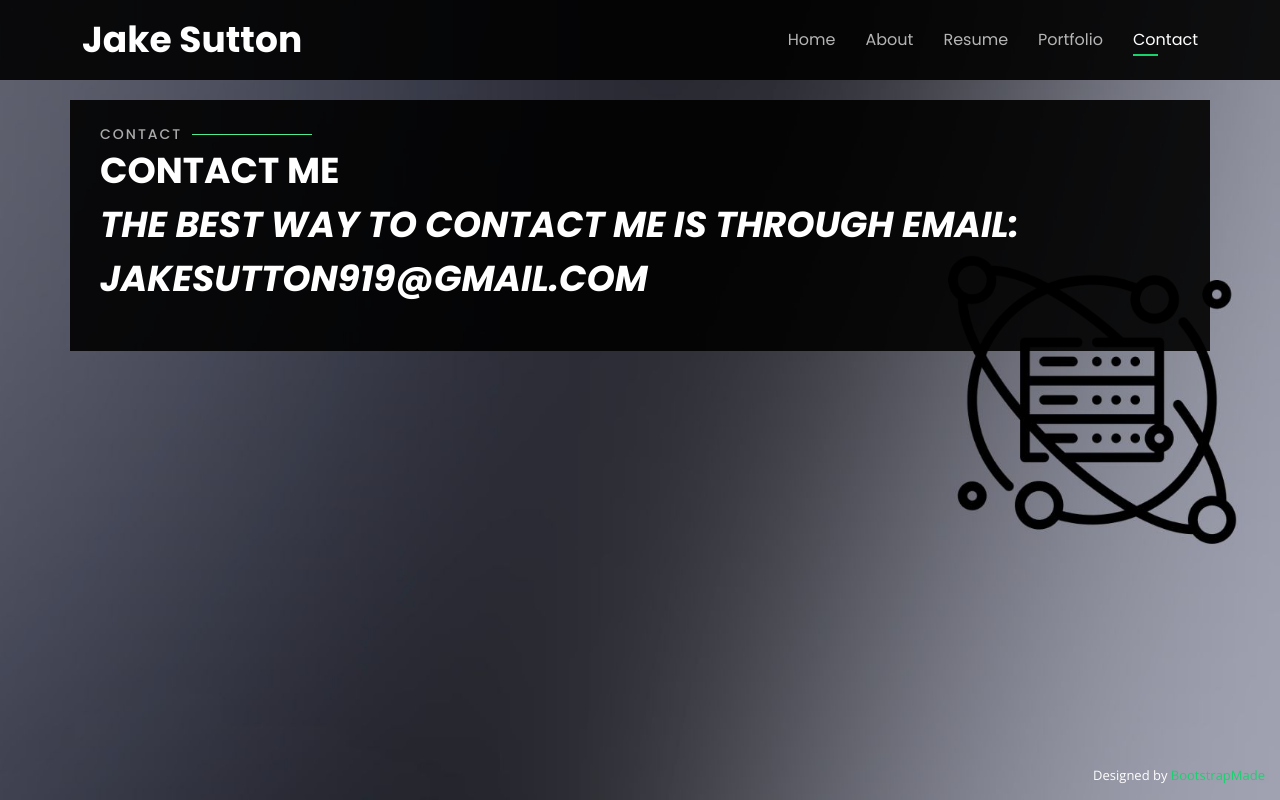
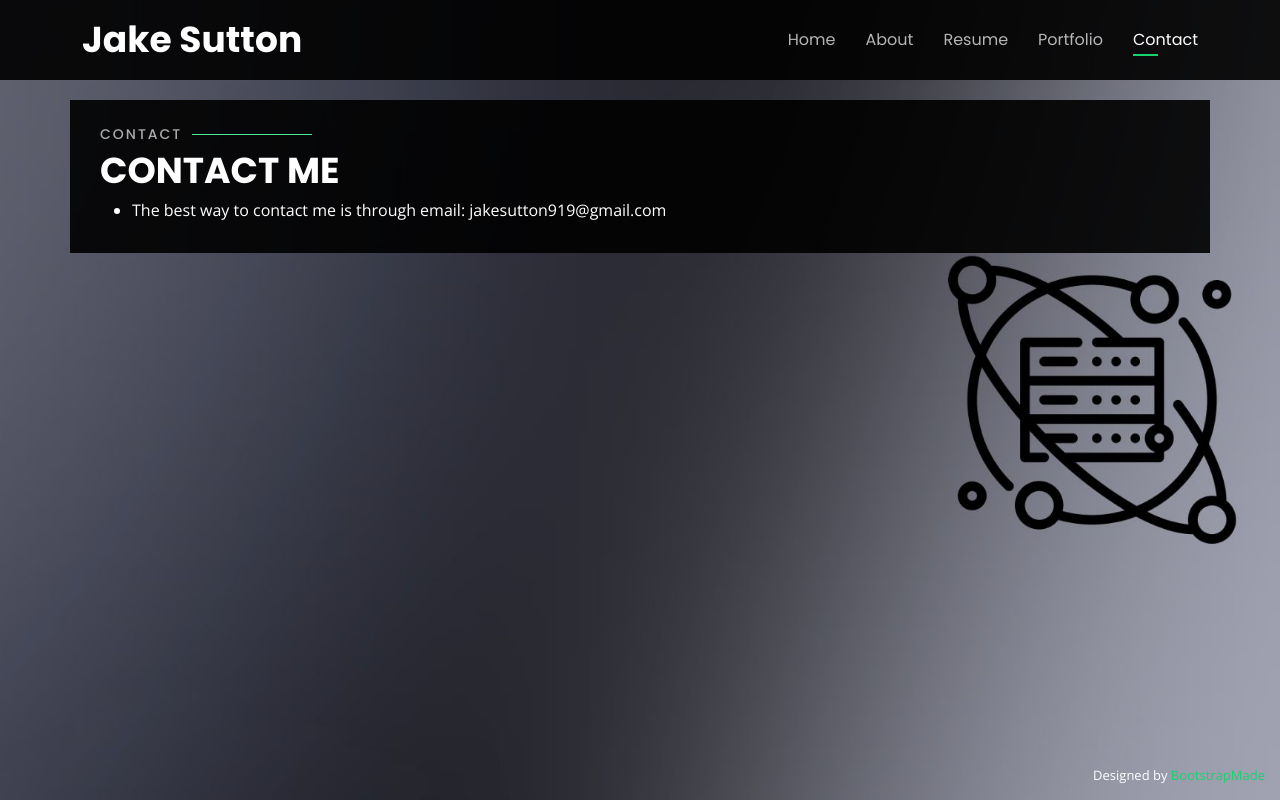
Before and after one commit to JakeSutton19/JakeSutton19.github.io, a plain HTML site: page index.html in a window 1280 px wide. Both pictures are taken after a click on the link "Contact". Drawn offline with nearby package versions, Linux system fonts and the light colour scheme.

Commit message:
updated contact page

```diff
--- a/index.html
+++ b/index.html
@@ -406,7 +406,11 @@
       <div class="section-title">
         <h2>Contact</h2>
         <p>Contact Me</p>
-        <p><em>The best way to contact me is through email: jakesutton919@gmail.com</em></p>
+        <p>
+        <ul>
+        <li>The best way to contact me is through email: jakesutton919@gmail.com</li>
+        </ul>
+        </p>
       </div>
 
 
```
